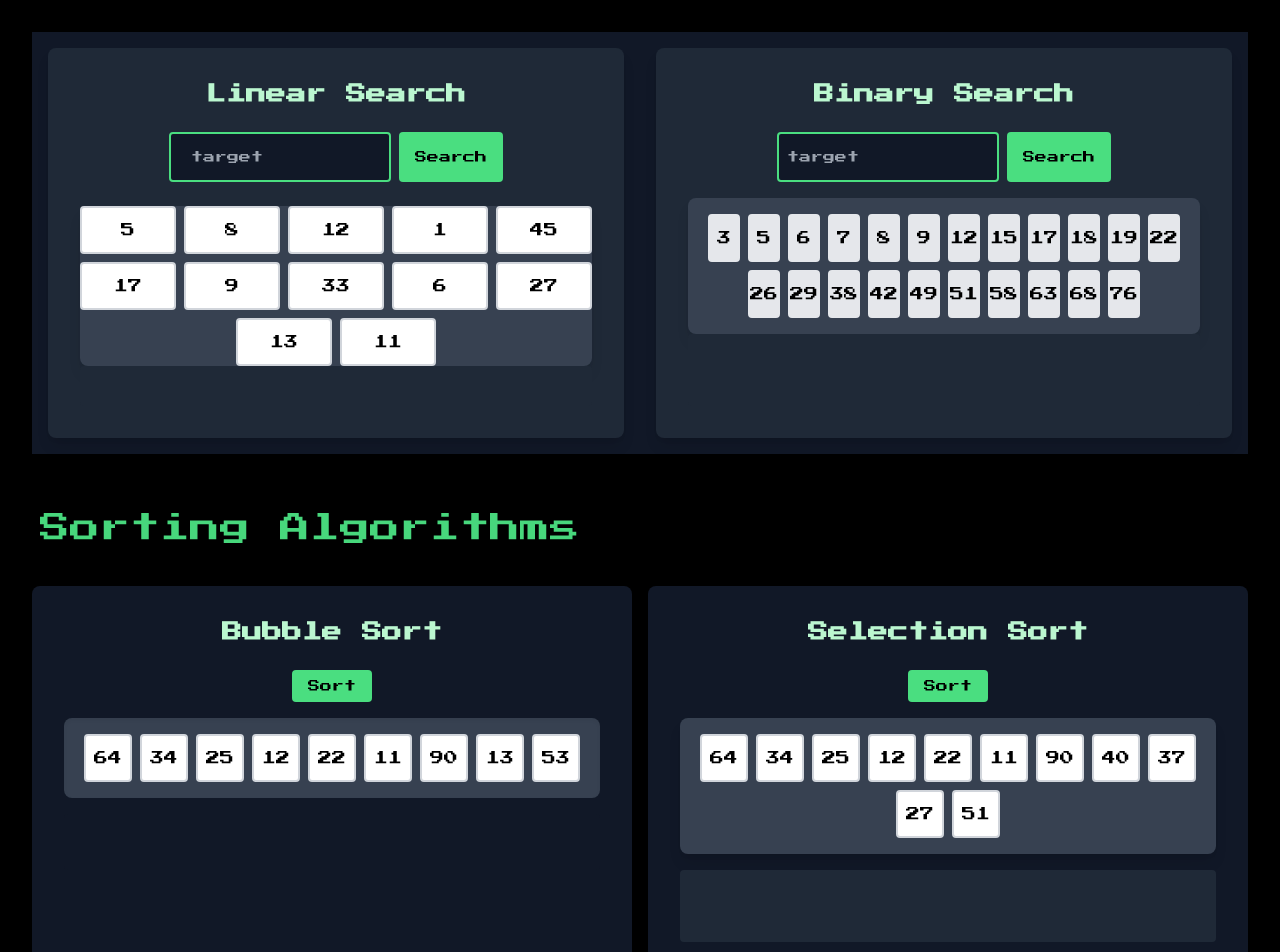
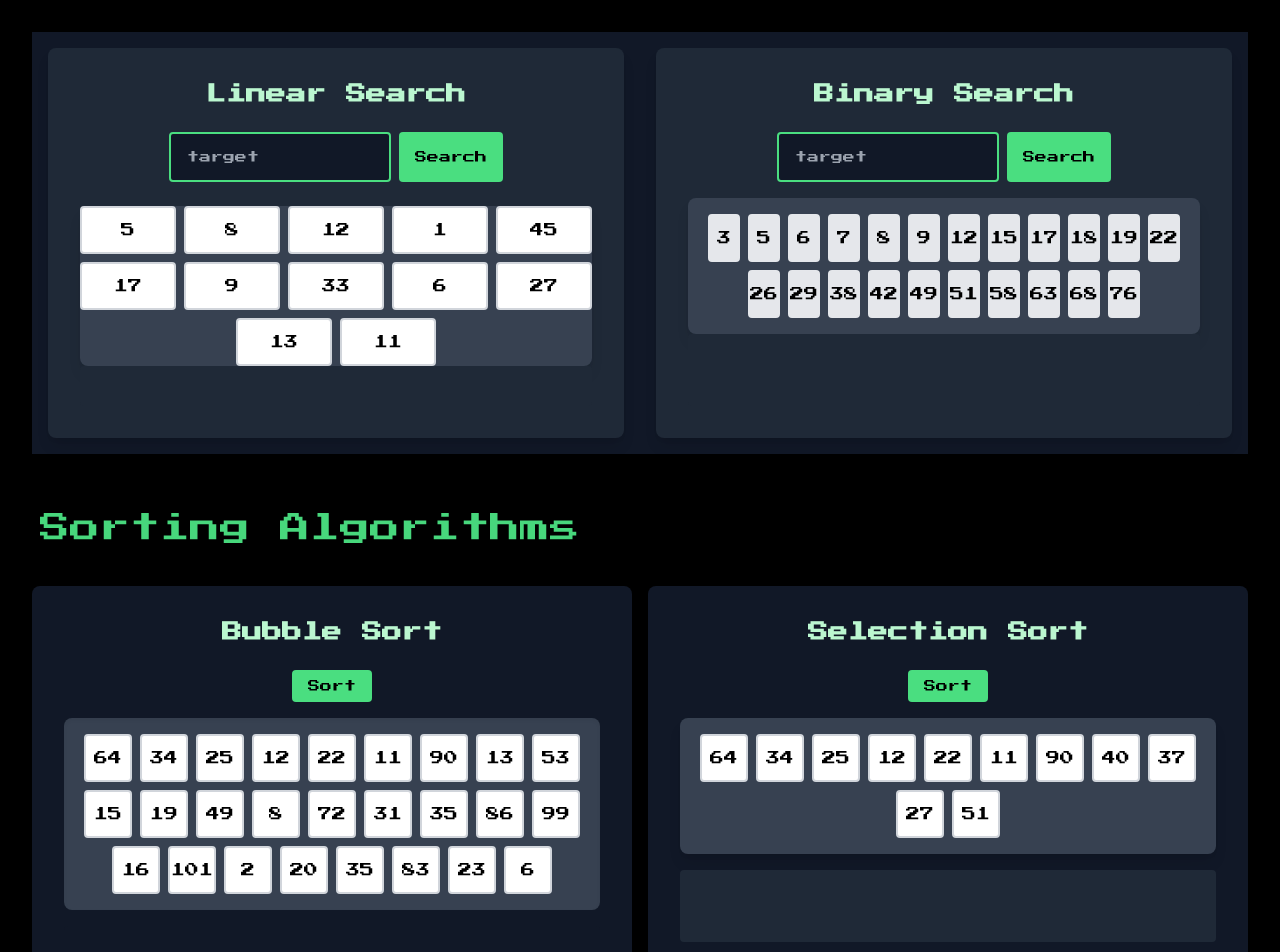
Before and after one commit to fractal-bootcamp/cep_algorithms, a React (Vite) app: page / in a window 1280 px wide. Shown: the part 880-1832 px from the top of the page. Built offline with nearby package versions, Linux system fonts and the light colour scheme.

Commit message:
fixed netlify useCases

```diff
--- a/package.json
+++ b/package.json
@@ -15,7 +15,7 @@
         "testEnvironment": "node"
     },
     "dependencies": {
-
+        "framer-motion": "^11.11.9"
     },
     "devDependencies": {
         "@eslint/js": "^9.11.1",
--- a/src/binarySearchVisualizer.tsx
+++ b/src/binarySearchVisualizer.tsx
@@ -1,5 +1,6 @@
 import React, { useState, useEffect } from "react";
 import { binarySearch, SearchResult } from "./binarySearch";
+import { motion } from "framer-motion";
 
 const BinarySearchVisualization: React.FC = () => {
   const [array] = useState<number[]>([
@@ -47,15 +48,17 @@ const BinarySearchVisualization: React.FC = () => {
           value={target}
           onChange={(e) => setTarget(Number(e.target.value))}
           placeholder="target"
-          className="px-2 py-1 border-2 border-green-400 rounded bg-gray-900 text-green-400
+          className="px-4 py-1 border-2 border-green-400 rounded bg-gray-900 text-green-400
             focus:outline-none focus:border-blue-400 w-[222px] text-xs"
         />
-        <button
+        <motion.button
+          whileHover={{ scale: 1.2 }}
+          whileTap={{ scale: 1.1 }}
           onClick={handleSearch}
-          className="px-4 py-1 bg-green-400 text-black rounded hovere:bg-blue-400 transition-colors duration-300 text-xs"
+          className="px-4 py-1 bg-green-400 text-black rounded hovere:bg-blue-400  hover:bg-blue-400 transition-colors duration-50 text-xs"
         >
           Search
-        </button>
+        </motion.button>
       </div>
       <div className="flex flex-wrap justify-center items-center gap-2 p-4 bg-gray-700 rounded-lg shadow-lg w-full max-w-2xl">
         {array.map((num, index) => (
--- a/src/bubbleSort.tsx
+++ b/src/bubbleSort.tsx
@@ -1,13 +1,19 @@
 import React, { useState, useEffect } from "react";
 import { bubbleSort, SortResult } from "./bubbleSortAlgo"; // Make sure this path is correct
+import { motion } from "framer-motion";
 
 const BubbleSortVisualization: React.FC = () => {
-  const [array] = useState<number[]>([64, 34, 25, 12, 22, 11, 90, 13, 53]);
+  const [array] = useState<number[]>([
+    64, 34, 25, 12, 22, 11, 90, 13, 53, 15, 19, 49, 8, 72, 31, 35, 86, 99, 16,
+    101, 2, 20, 35, 83, 23, 6,
+  ]);
   const [sortResult, setSortResult] = useState<SortResult | null>(null);
   const [currentStep, setCurrentStep] = useState<number>(-1);
   const [error, setError] = useState<string | null>(null);
   const [isSorted, setIsSorted] = useState<boolean>(false);
-
+  const [resetTimeout, setResetTimeout] = useState<ReturnType<
+    typeof setTimeout
+  > | null>(null);
   const handleSort = () => {
     try {
       console.log("Starting sort with array:", array);
@@ -17,6 +23,10 @@ const BubbleSortVisualization: React.FC = () => {
       setCurrentStep(-1);
       setError(null);
       setIsSorted(false);
+      if (resetTimeout) {
+        clearTimeout(resetTimeout);
+        setResetTimeout(null);
+      }
     } catch (err) {
       console.error("Error during sorting:", err);
       setError(
@@ -29,10 +39,16 @@ const BubbleSortVisualization: React.FC = () => {
     if (sortResult && currentStep < sortResult.steps.length - 1) {
       const timer = setTimeout(() => {
         setCurrentStep((prevStep) => prevStep + 1);
-      }, 500);
+      }, 50);
       return () => clearTimeout(timer);
     } else if (sortResult && currentStep === sortResult.steps.length - 1) {
       setIsSorted(true);
+      const resetTimer = setTimeout(() => {
+        setIsSorted(false);
+        setResetTimeout(null);
+      }, 500);
+      setResetTimeout(resetTimer);
+      return () => clearTimeout(resetTimer);
     }
   }, [currentStep, sortResult]);
 
@@ -61,12 +77,14 @@ const BubbleSortVisualization: React.FC = () => {
     <div className="flex flex-col items-center justify-center p-4 font-['Press_Start_2P']">
       <h1 className="text-xl font-bold mb-6 text-green-200 p-0">Bubble Sort</h1>
       <div className="flex space-x-2 mb-4">
-        <button
+        <motion.button
+          whileHover={{ scale: 1.2 }}
+          whileTap={{ scale: 1.1 }}
           onClick={handleSort}
           className="px-4 py-2 bg-green-400 text-black rounded hover:bg-blue-400 transition-colors duration-300 text-xs"
         >
           Sort
-        </button>
+        </motion.button>
       </div>
       {error && <div className="text-red-500 mb-4">{error}</div>}
       <div className="flex flex-wrap justify-center items-center gap-2 p-4 bg-gray-700 rounded-lg shadow-inner w-full max-w-2xl">
--- a/src/depthFirstSearch.ts
+++ b/src/depthFirstSearch.ts
@@ -27,10 +27,7 @@ export interface TraversalStep<T> {
 }
 
 // perform the traversal
-export function dfsPreOrder<T>(
-  root: TreeNode<T> | null,
-  depth: number = 0
-): TraversalStep<T>[] {
+export function dfsPreOrder<T>(root: TreeNode<T> | null): TraversalStep<T>[] {
   // dfsPreOrder takes parameter root
   // -- returns an array of type T (containing the vlaues of the nodes in the order they were visited)
   const result: TraversalStep<T>[] = [];
--- a/src/dfsPreVisualizaer.tsx
+++ b/src/dfsPreVisualizaer.tsx
@@ -115,7 +115,7 @@ const TreeVisualizer: React.FC = () => {
   }, [isPlaying, activeNodeIndex, traversalSteps]);
 
   // calculate the position of each node based on depth and index
-  const getNodePosition = (depth: number, index: number) => {
+  const getNodePosition = (index: number) => {
     const positions = [
       { x: 200, y: 40 }, // Root node (1)
       { x: 100, y: 120 }, // Left child of root (2)
@@ -136,7 +136,7 @@ const TreeVisualizer: React.FC = () => {
           {drawLines()}
         </svg>
         {traversalSteps.map((step, index) => {
-          const { x, y } = getNodePosition(step.depth, index);
+          const { x, y } = getNodePosition(index);
           return (
             <Node
               key={index}
--- a/src/insertionSort.tsx
+++ b/src/insertionSort.tsx
@@ -1,5 +1,6 @@
 import React, { useState, useEffect } from "react";
 import { insertionSort, SortResult } from "./insertionSort";
+import { motion } from "framer-motion";
 
 const InsertionSortVisualization: React.FC = () => {
   const [array] = useState<number[]>([
@@ -31,7 +32,7 @@ const InsertionSortVisualization: React.FC = () => {
     if (sortResult && currentStep < sortResult.steps.length - 1) {
       const timer = setTimeout(() => {
         setCurrentStep((prevStep) => prevStep + 1);
-      }, 500);
+      }, 50);
       return () => clearTimeout(timer);
     } else if (sortResult && currentStep === sortResult.steps.length - 1) {
       setIsSorted(true);
@@ -65,12 +66,14 @@ const InsertionSortVisualization: React.FC = () => {
         Insertion Sort
       </h1>
       <div className="flex space-x-2 mb-4">
-        <button
+        <motion.button
+          whileHover={{ scale: 1.2 }}
+          whileTap={{ scale: 1.1 }}
           onClick={handleSort}
           className="px-4 py-2 bg-green-400 text-black rounded hover:bg-blue-400 transition-colors duration-300 text-xs"
         >
           Sort
-        </button>
+        </motion.button>
       </div>
       {error && <div className="text-red-500 mb-4">{error}</div>}
       <div className="flex flex-wrap justify-center items-center gap-2 p-4 bg-gray-700 rounded-lg shadow-lg w-full max-w-2xl">
--- a/src/linearSearchVisualization.tsx
+++ b/src/linearSearchVisualization.tsx
@@ -1,5 +1,6 @@
 import React, { useState, useEffect } from "react";
 import { linearSearch, SearchResult } from "./linearSearch";
+import { motion } from "framer-motion";
 
 const LinearSearchVisualization: React.FC = () => {
   // State for the array to be searched
@@ -86,14 +87,16 @@ const LinearSearchVisualization: React.FC = () => {
           value={target}
           onChange={(e) => setTarget(Number(e.target.value))}
           placeholder="target"
-          className="px-5 w-[222px] py-1 border-2 border-green-400 rounded bg-gray-900 text-green-400 focus:outline-none focus:border-blue-400 text-xs"
+          className="px-4 w-[222px] py-1 border-2 border-green-400 rounded bg-gray-900 text-green-400 focus:outline-none focus:border-blue-400 text-xs"
         />
-        <button
+        <motion.button
+          whileHover={{ scale: 1.2 }}
+          whileTap={{ scale: 1.1 }}
           onClick={handleSearch}
           className="px-4 py-1 bg-green-400 text-black rounded hover:bg-blue-400 transition-colors duration-50 text-xs"
         >
           Search
-        </button>
+        </motion.button>
       </div>
 
       {/* Centered content */}
--- a/src/mergeSort.tsx
+++ b/src/mergeSort.tsx
@@ -1,5 +1,6 @@
 import React, { useState, useEffect } from "react";
 import { mergeSort, SortResult } from "./mergeSort";
+import { motion } from "framer-motion";
 
 const MergeSortVisualization: React.FC = () => {
   const [array] = useState<number[]>([
@@ -31,7 +32,7 @@ const MergeSortVisualization: React.FC = () => {
     if (sortResult && currentStep < sortResult.steps.length - 1) {
       const timer = setTimeout(() => {
         setCurrentStep((prevStep) => prevStep + 1);
-      }, 500);
+      }, 50);
       return () => clearTimeout(timer);
     } else if (sortResult && currentStep === sortResult.steps.length - 1) {
       setIsSorted(true);
@@ -63,12 +64,14 @@ const MergeSortVisualization: React.FC = () => {
     <div className="flex flex-col items-center justify-center p-4 font-['Press_Start_2P']">
       <h1 className="text-xl font-bold mb-6 text-green-200 p-0">Merge Sort</h1>
       <div className="flex space-x-2 mb-4">
-        <button
+        <motion.button
+          whileHover={{ scale: 1.2 }}
+          whileTap={{ scale: 1.1 }}
           onClick={handleSort}
           className="px-4 py-2 bg-green-400 text-black rounded hover:bg-blue-400 transition-colors duration-300 text-xs"
         >
           Sort
-        </button>
+        </motion.button>
       </div>
       {error && <div className="text-red-500 mb-4">{error}</div>}
       <div className="flex flex-wrap justify-center items-center gap-2 p-4 bg-gray-700 rounded-lg shadow-lg w-full max-w-2xl">
--- a/src/selectionSort.tsx
+++ b/src/selectionSort.tsx
@@ -1,5 +1,6 @@
 import React, { useState, useEffect } from "react";
 import { selectionSort, SortResult } from "./selectionSort";
+import { motion } from "framer-motion";
 
 const SelectionSortVisualization: React.FC = () => {
   const [array] = useState<number[]>([
@@ -9,6 +10,9 @@ const SelectionSortVisualization: React.FC = () => {
   const [currentStep, setCurrentStep] = useState<number>(-1);
   const [error, setError] = useState<string | null>(null);
   const [isSorted, setIsSorted] = useState<boolean>(false);
+  const [resetTimeout, setResetTimeout] = useState<ReturnType<
+    typeof setTimeout
+  > | null>(null);
 
   const handleSort = () => {
     try {
@@ -19,6 +23,10 @@ const SelectionSortVisualization: React.FC = () => {
       setCurrentStep(-1);
       setError(null);
       setIsSorted(false);
+      if (resetTimeout) {
+        clearTimeout(resetTimeout);
+        setResetTimeout(null);
+      }
     } catch (err) {
       console.error("Error during sorting:", err);
       setError(
@@ -31,10 +39,16 @@ const SelectionSortVisualization: React.FC = () => {
     if (sortResult && currentStep < sortResult.steps.length - 1) {
       const timer = setTimeout(() => {
         setCurrentStep((prevStep) => prevStep + 1);
-      }, 500);
+      }, 50);
       return () => clearTimeout(timer);
     } else if (sortResult && currentStep === sortResult.steps.length - 1) {
       setIsSorted(true);
+      const resetTimer = setTimeout(() => {
+        setIsSorted(false);
+        setResetTimeout(null);
+      }, 500);
+      setResetTimeout(resetTimer);
+      return () => clearTimeout(resetTimer);
     }
   }, [currentStep, sortResult]);
 
@@ -66,12 +80,14 @@ const SelectionSortVisualization: React.FC = () => {
         Selection Sort
       </h1>
       <div className="flex space-x-2 mb-4">
-        <button
+        <motion.button
+          whileHover={{ scale: 1.2 }}
+          whileTap={{ scale: 1.1 }}
           onClick={handleSort}
           className="px-4 py-2 bg-green-400 text-black rounded hover:bg-blue-400 transition-colors duration-300 text-xs"
         >
           Sort
-        </button>
+        </motion.button>
       </div>
       {error && <div className="text-red-500 mb-4">{error}</div>}
       <div className="flex flex-wrap justify-center items-center gap-2 p-4 bg-gray-700 rounded-lg shadow-lg w-full max-w-2xl">
```
Also changed, not shown: 6 other files (tests, documents, lock files or other folders). Lines whose indentation alone changed are shown as unchanged.
